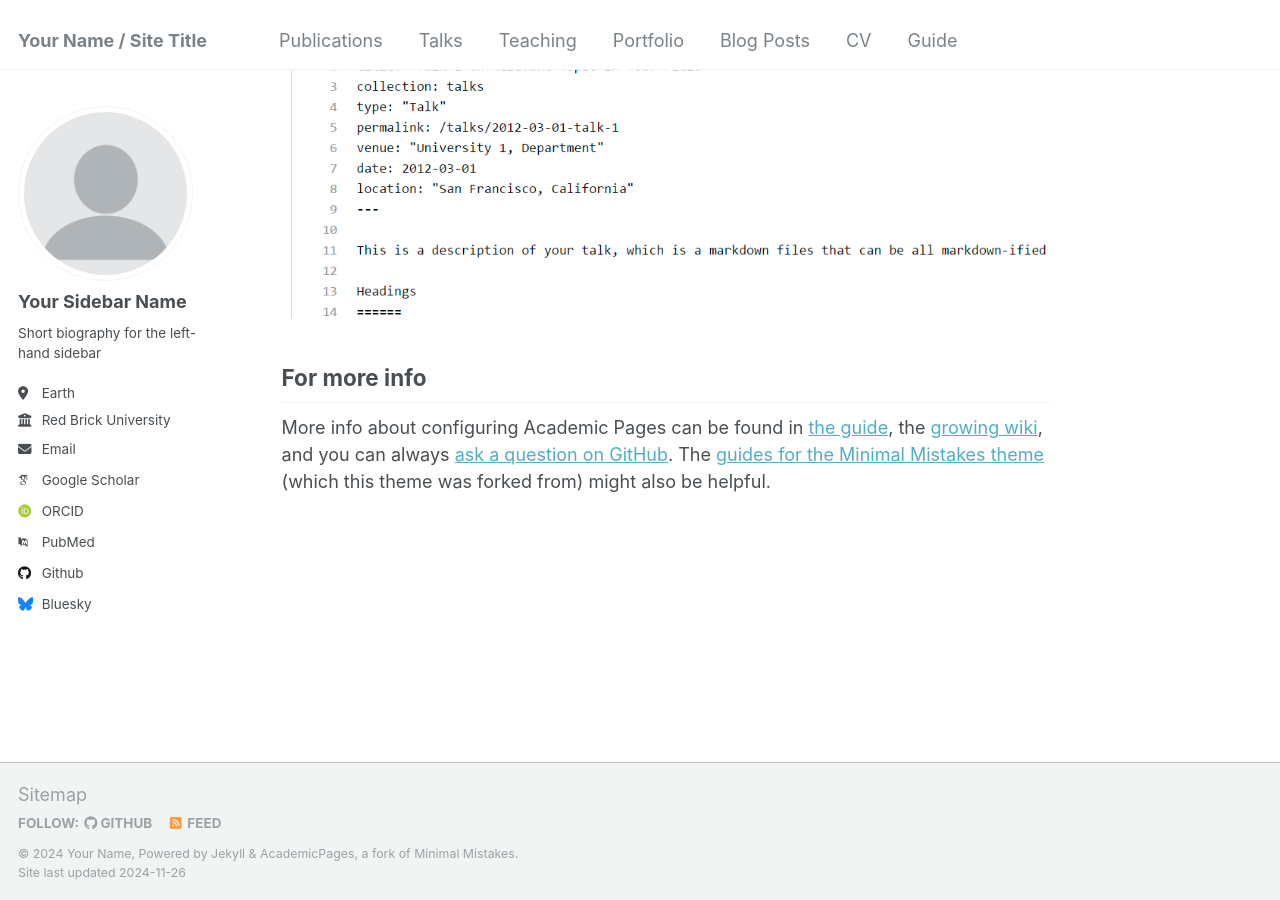
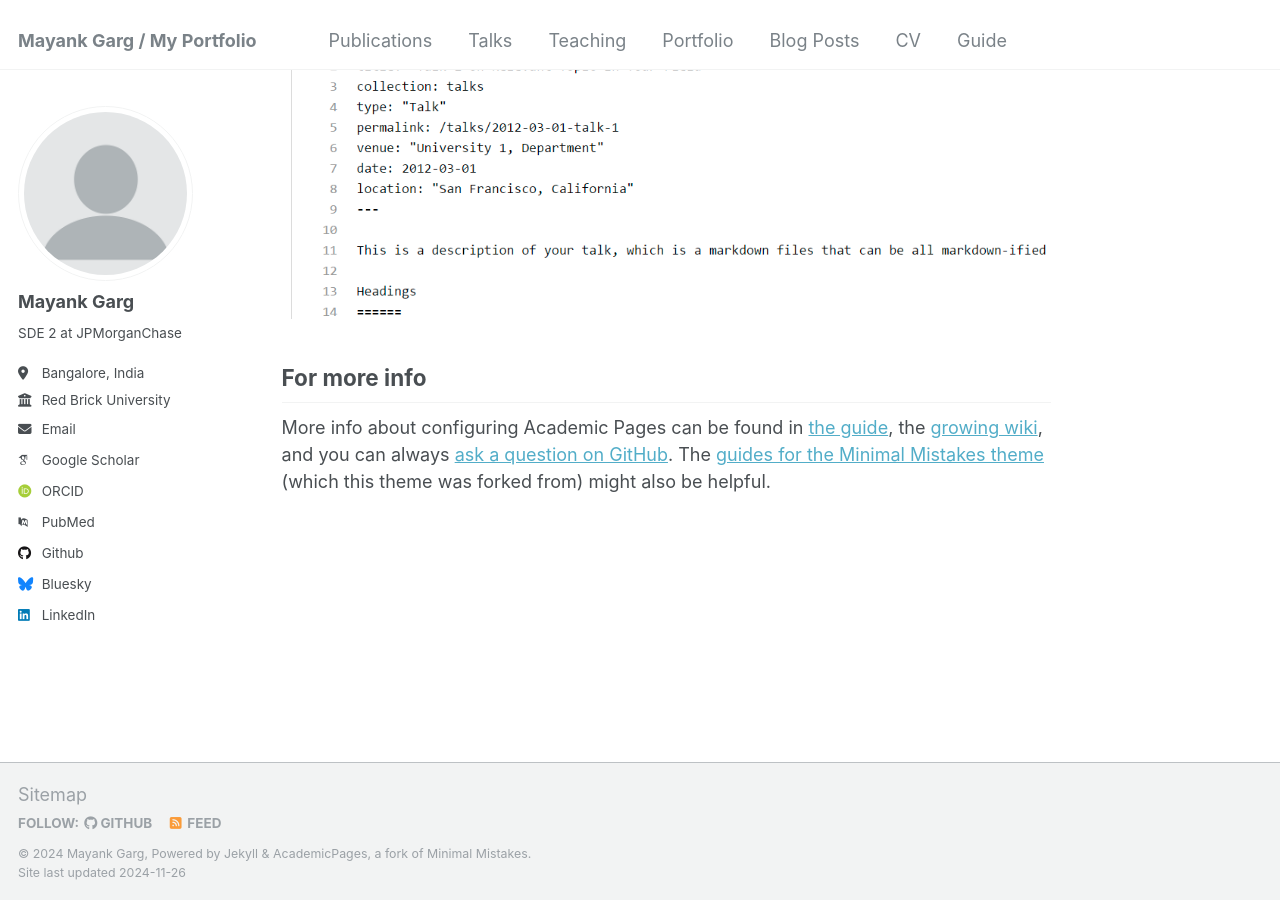
Before and after one commit to mayankgrg/mayankgrg.github.io, a Jekyll site: the page built from _pages/about.md, in a window 1280 px wide and 900 px high, scrolled down 2643 px. Built offline with Jekyll 4.4.1, drawn with Linux system fonts in a browser that asks for light colours; some web fonts are replaced.

Commit message:
Update _config.yml

```diff
--- a/_config.yml
+++ b/_config.yml
@@ -8,13 +8,13 @@
 
 # Basic Site Settings
 locale                   : "en-US"
-title                    : "Your Name / Site Title"
+title                    : "Mayank Garg / My Portfolio"
 title_separator          : "-"
-name                     : &name "Your Name"
-description              : &description "personal description"
-url                      : https://academicpages.github.io # the base hostname & protocol for your site e.g. "https://[your GitHub username].github.io"
+name                     : &name "Mayank Garg"
+description              : &description "Mayank Garg"
+url                      : https://mayankgarg.github.io # the base hostname & protocol for your site e.g. "https://[your GitHub username].github.io"
 baseurl                  : "" # the subpath of your site, e.g. "/blog"
-repository               : "academicpages/academicpages.github.io"
+repository               : "mayankgrg/mayankgarg.github.io"
 
 # Site Author - The following control what appear as part of the author content on the side bar.
 #               If a field is blank the icon and link will not appear, otherwise it will be shown.
@@ -22,13 +22,13 @@
 author:
   # Biographic information
   avatar           : "profile.png"
-  name             : "Your Sidebar Name"
+  name             : "Mayank Garg"
   pronouns         : # example: "she/her"
-  bio              : "Short biography for the left-hand sidebar"
-  location         : "Earth"
+  bio              : "SDE 2 at JPMorganChase"
+  location         : "Bangalore, India"
   employer         : "Red Brick University"
   uri              : # URL
-  email            : "none@example.org"
+  email            : "mayankg1208@gmail.com"
 
   # Academic websites
   arxiv            : # URL - Update with the correct link to your profile
@@ -44,7 +44,7 @@
   bitbucket        : # Username - Update with your username on the site
   codepen          : # Username
   dribbble         : # Username
-  github           : "academicpages"
+  github           : "mayankgrg"
   kaggle           : # Username
   stackoverflow    : # User number or user number and name (i.e., use "1" or "1/jeff-atwood")
 
@@ -58,7 +58,7 @@
   keybase          : # Username
   instagram        : # Username
   lastfm           : # Username
-  linkedin         : # Username
+  linkedin         : "mayank-garg12/"
   mastodon         : # URL
   medium           : # URL
   pinterest        : # Username
@@ -280,7 +280,7 @@
     values:
       layout: talk
       author_profile: true
-      share: true
+      share: false
 
 
 # Sass/SCSS
```
